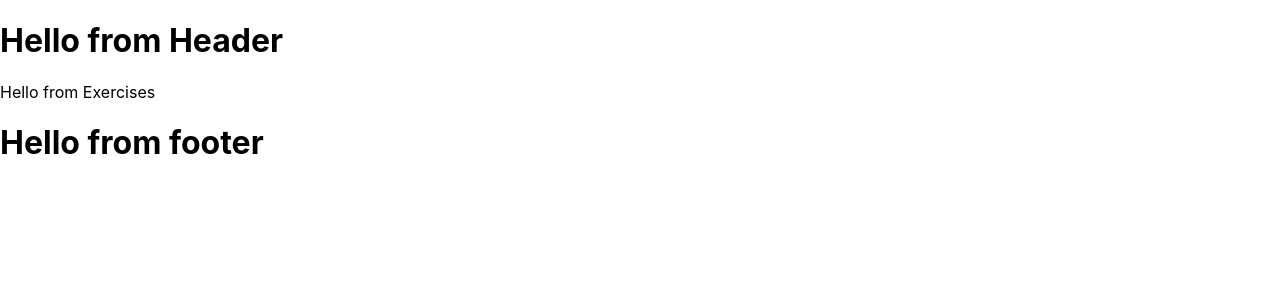
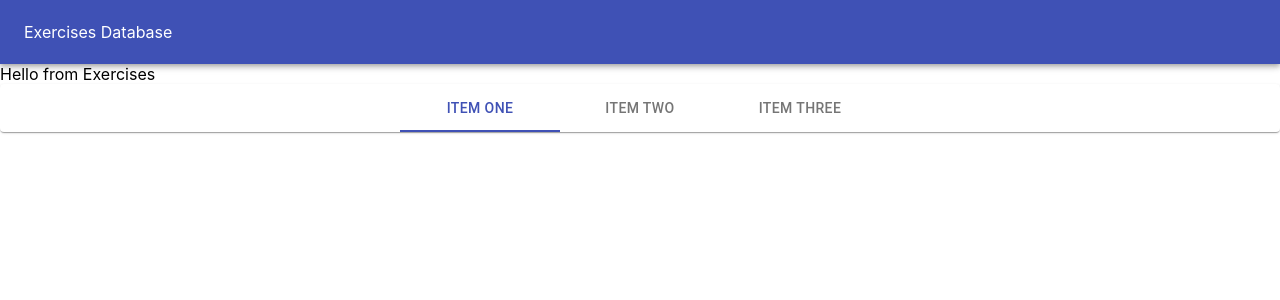
Before and after one commit to psx95/exercises-app-material-ui, a React (Create React App) app: page / in a window 1280 px wide. Shown: the top 300 px of the page. Built offline with nearby package versions, Linux system fonts and the light colour scheme.

Commit message:
feat(peoject): adds initial material styling to the header & footer

```diff
--- a/package.json
+++ b/package.json
@@ -4,6 +4,7 @@
   "private": true,
   "dependencies": {
     "@material-ui/core": "^4.9.13",
+    "@material-ui/icons": "^4.9.1",
     "@testing-library/jest-dom": "^4.2.4",
     "@testing-library/react": "^9.5.0",
     "@testing-library/user-event": "^7.2.1",
--- a/src/Components/Layouts/Footer.js
+++ b/src/Components/Layouts/Footer.js
@@ -1,6 +1,16 @@
 import React from 'react';
+import { Paper, Tabs, Tab } from '@material-ui/core';
 
 export default props =>
-    <div>
-        <h1>Hello from footer</h1>
-    </div>
+    <Paper>
+        <Tabs
+            value={0}
+            indicatorColor="primary"
+            textColor="primary"
+            centered
+        >
+            <Tab label="Item One" />
+            <Tab label="Item Two" />
+            <Tab label="Item Three" />
+        </Tabs>
+    </Paper>
--- a/src/Components/Layouts/Header.js
+++ b/src/Components/Layouts/Header.js
@@ -1,6 +1,12 @@
 import React from 'react';
+import { AppBar, Toolbar, IconButton, Typography, Button } from '@material-ui/core';
+import MenuIcon from '@material-ui/icons/Menu';
 
 export default props =>
-    <div>
-        <h1>Hello from Header</h1>
-    </div>
+    <AppBar position="static">
+        <Toolbar>
+            <Typography variant="headline" color="inherit">
+                Exercises Database
+            </Typography>
+        </Toolbar>
+    </AppBar>
```
Also changed, not shown: 1 other file (tests, documents, lock files or other folders).
